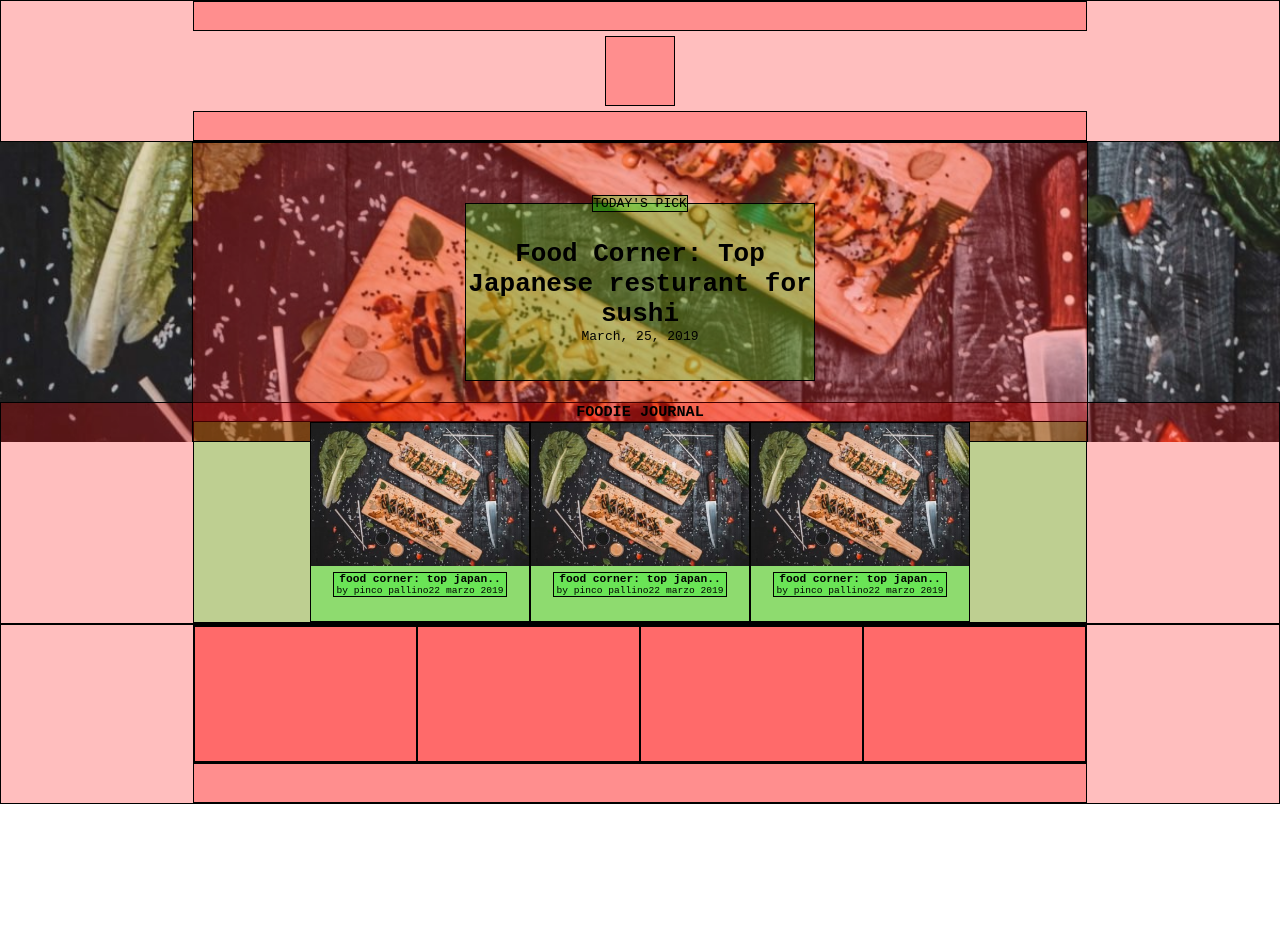
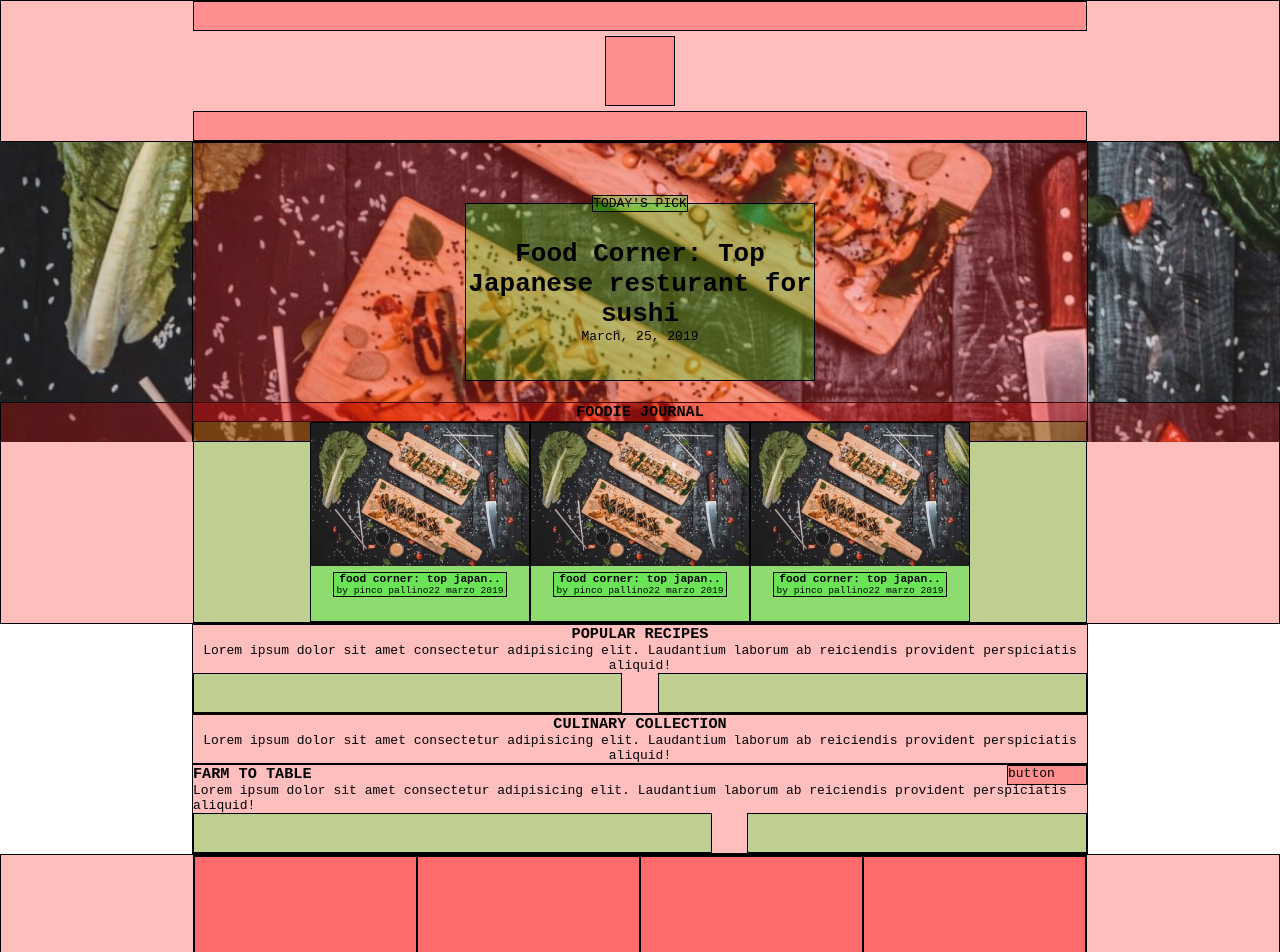
Before and after one commit to CarloDM/proj-html-vuejs, a Vue app: page / in a window 1280 px wide. Shown: the top 952 px of the page. Before the commit the page ends 804 px from the top, so only its background shows below. Built offline with nearby package versions, Linux system fonts and the light colour scheme.

Commit message:
farm to table layout

```diff
--- a/src/components/partials/culinary-collection.vue
+++ b/src/components/partials/culinary-collection.vue
@@ -1,15 +1,46 @@
 <script>
 export default {
-  name:'jumbotron',
+  name:'culinary collection',
 
 }
 </script>
 
 <template>
+    <div class="culinary_collection">
+    <div class="my_container debug">
 
+      <div class="title">
+        <h3>CULINARY COLLECTION</h3>
+        <p>Lorem ipsum dolor sit amet consectetur adipisicing elit. Laudantium laborum ab reiciendis provident perspiciatis aliquid!</p>
+      </div>
+
+      <div class="container">
+
+      </div>
+
+
+    </div>
+  </div>
 </template>
 
 
-<style>
+<style lang="scss" scoped>
 
+.culinary_collection{
+
+  .my_container{
+
+    .title{
+      text-align: center;
+    }
+
+    .container{
+      display: flex;
+      justify-content: space-between;
+      width: 100%;
+
+    }
+  }
+
+}
 </style>
--- a/src/components/partials/farm-to-table.vue
+++ b/src/components/partials/farm-to-table.vue
@@ -1,15 +1,64 @@
 <script>
 export default {
-  name:'jumbotron',
+  name:'farm to table',
 
 }
 </script>
 
 <template>
+  <div class="farm_to_table">
+  <div class="my_container debug">
 
+    <div class="title">
+      <div class="button debug">button</div>
+      <h3>FARM TO TABLE</h3>
+      <p>Lorem ipsum dolor sit amet consectetur adipisicing elit. Laudantium laborum ab reiciendis provident perspiciatis aliquid!</p>
+    </div>
+
+    <div class="container">
+      <div class="col big debug2"></div>
+      <div class="col small debug2"></div>
+    </div>
+
+
+  </div>
+</div>
 </template>
 
 
-<style>
+<style lang="scss" scoped>
 
+.farm_to_table{
+
+.my_container{
+
+  .title{
+    position: relative;
+
+    .button{
+      position: absolute;
+      right: 0px;
+      width: 80px;
+      height: 20px;
+    }
+  }
+
+  .container{
+    display: flex;
+    justify-content: space-between;
+    width: 100%;
+
+    .col{
+      min-height: 40px;
+      &.big{
+        width: 58%;
+      }
+      &.small{
+        width: 38%;
+      }
+    }
+  }
+}
+
+}
 </style>
--- a/src/components/partials/popular-recipes.vue
+++ b/src/components/partials/popular-recipes.vue
@@ -1,15 +1,50 @@
 <script>
 export default {
-  name:'jumbotron',
+  name:'popularRecipes',
 
 }
 </script>
 
 <template>
+  <div class="popular_recipes">
+    <div class="my_container debug">
 
+      <div class="title">
+        <h3>POPULAR RECIPES</h3>
+        <p>Lorem ipsum dolor sit amet consectetur adipisicing elit. Laudantium laborum ab reiciendis provident perspiciatis aliquid!</p>
+      </div>
+
+      <div class="container">
+        <div class="col debug2"></div>
+        <div class="col debug2"></div>
+      </div>
+
+
+    </div>
+  </div>
 </template>
 
 
-<style>
+<style lang="scss" scoped>
 
+.popular_recipes{
+
+  .my_container{
+
+    .title{
+      text-align: center;
+    }
+
+    .container{
+      display: flex;
+      justify-content: space-between;
+      width: 100%;
+      .col{
+        width: 48%;
+        min-height: 40px;
+      }
+    }
+  }
+
+}
 </style>
```
